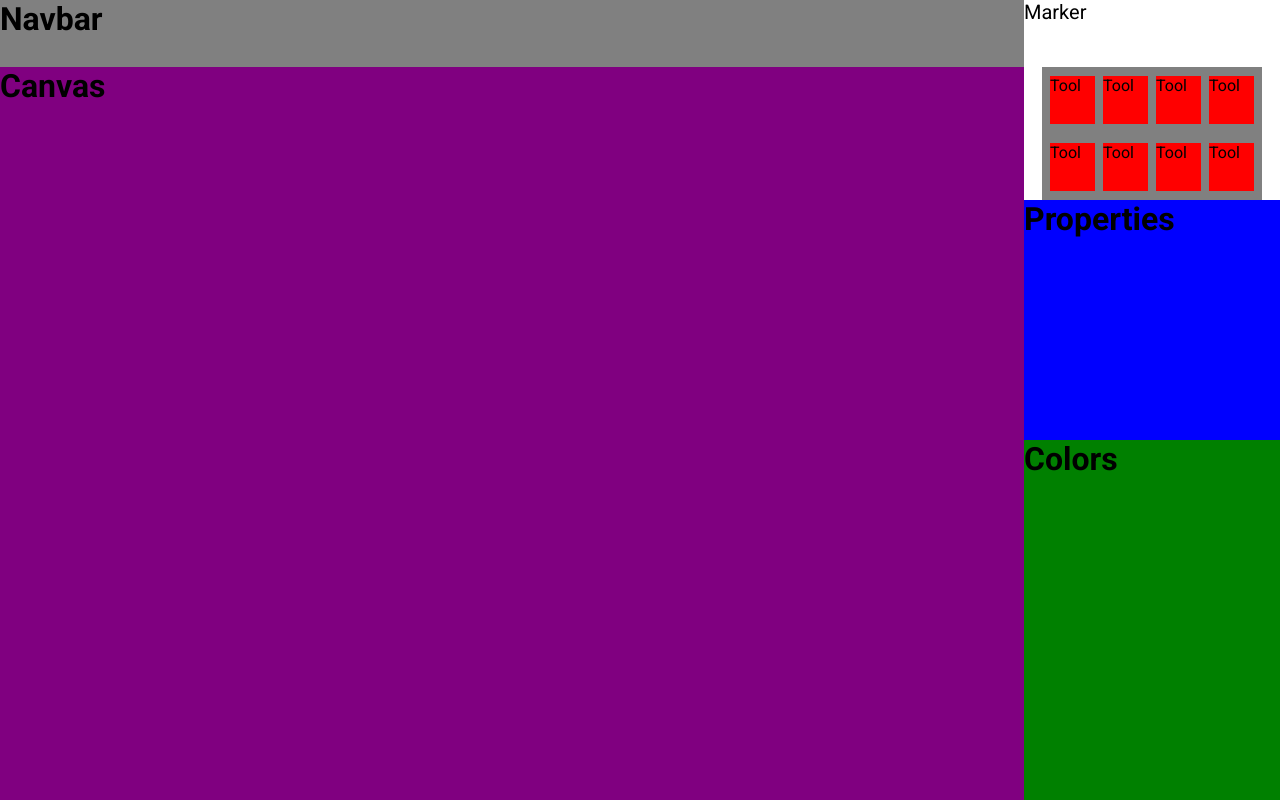
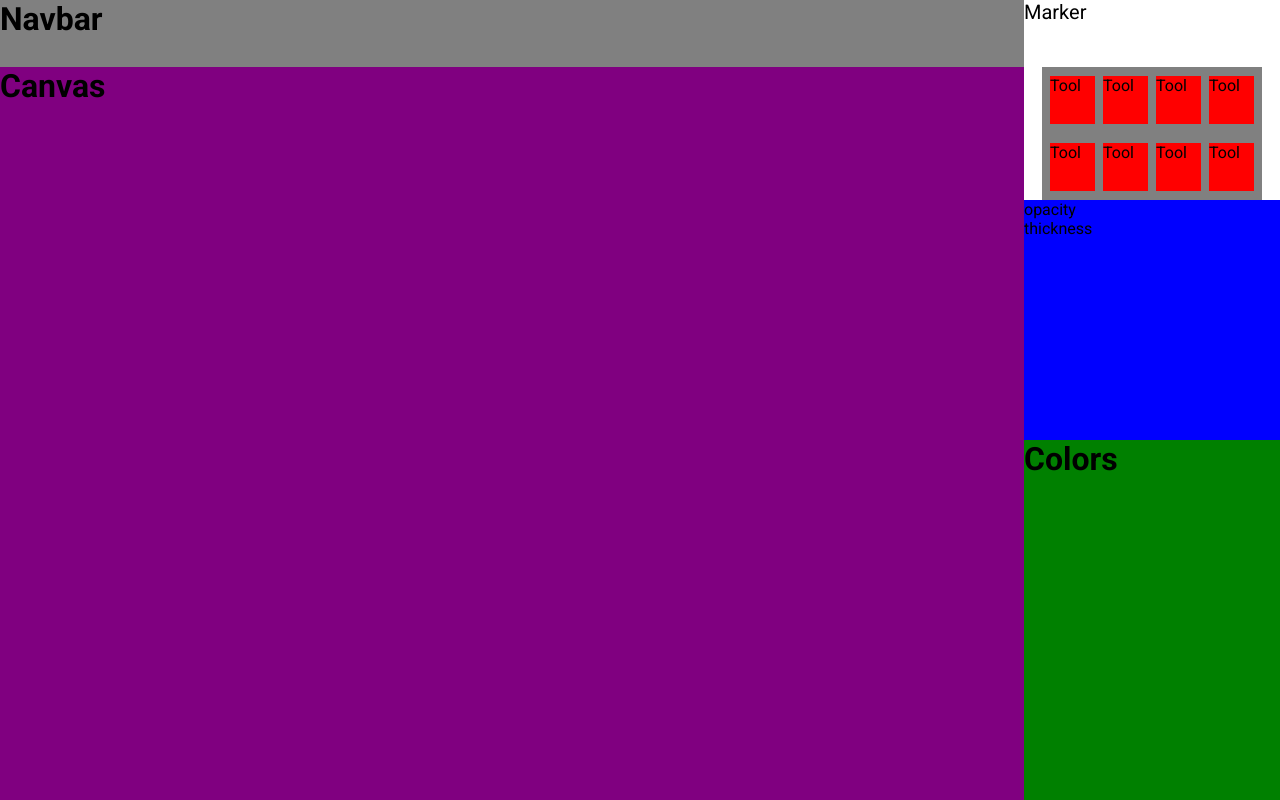
Before and after one commit to MHammadYou/paint-clone, a React (Vite) app: page / in a window 1280 px wide. Built offline with nearby package versions, Linux system fonts and the light colour scheme; the HTML template or start-up script is replaced by a standard one.

Commit message:
Added properties componenets

```diff
--- a/src/components/Properties.js
+++ b/src/components/Properties.js
@@ -1,9 +1,12 @@
 import React from "react";
+import Opacity from "./properties/Opacity";
+import Thickness from "./properties/Thickness";
 
 function Properties() {
   return (
     <div style={{ backgroundColor: "blue" }} className={"properties"}>
-      <h1>Properties</h1>
+      <Opacity />
+      <Thickness />
     </div>
   );
 }
--- /dev/null
+++ b/src/components/properties/Opacity.js
@@ -0,0 +1,10 @@
+import React from "react";
+
+
+export default function Opacity() {
+  return (
+    <div>
+      opacity
+    </div>
+  )
+}
--- /dev/null
+++ b/src/components/properties/Thickness.js
@@ -0,0 +1,10 @@
+import React from "react";
+
+
+export default function Thickness() {
+  return (
+    <div>
+      thickness
+    </div>
+  )
+}
```
